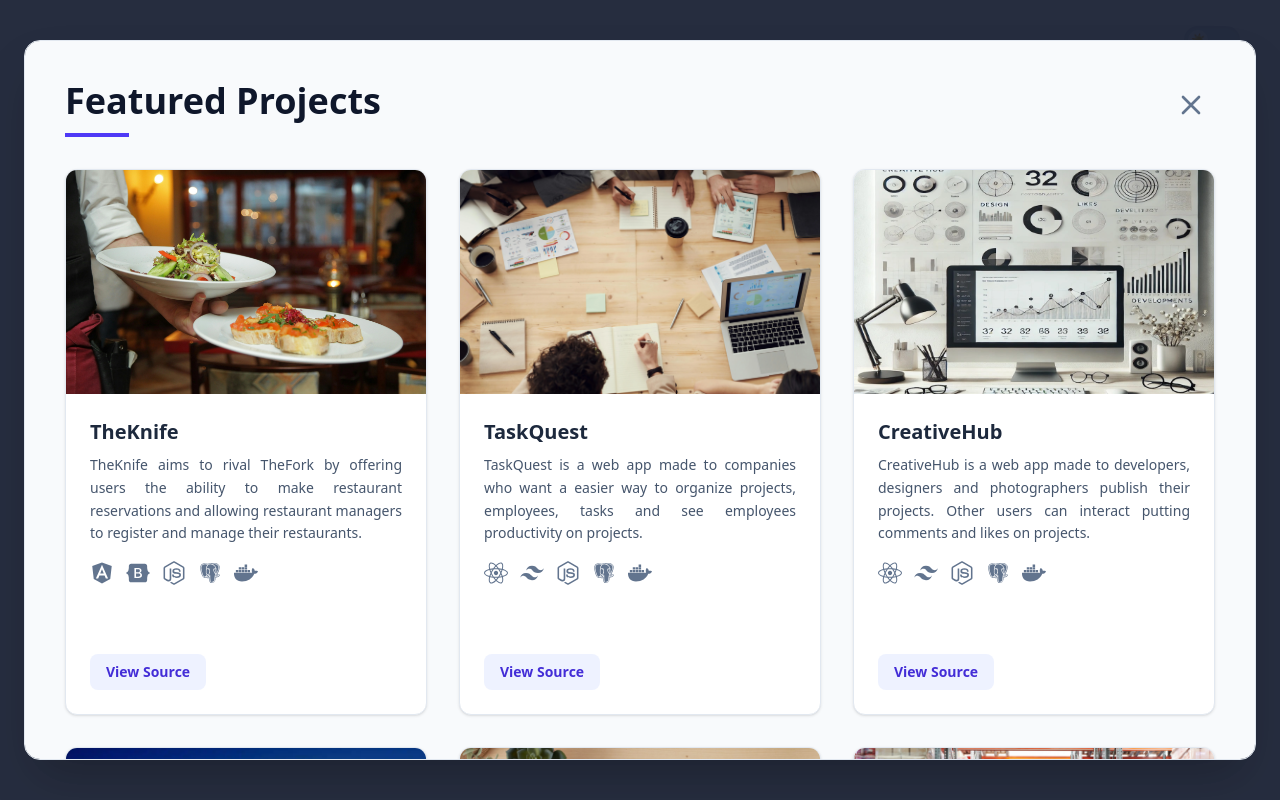
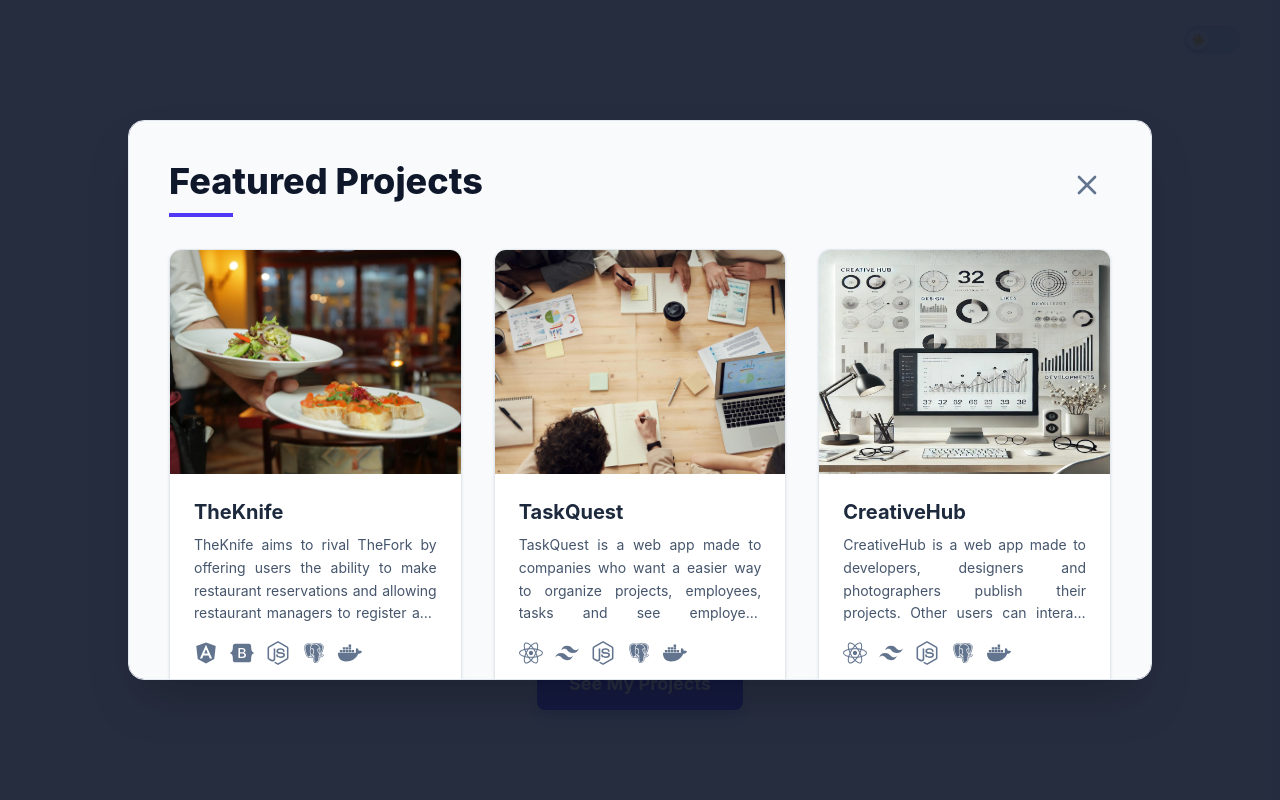
Before and after one commit to ruib07/ruib07.github.io, a React (Vite) app: page / in a window 1280 px wide. Both pictures are taken after a click on the button "See My Projects". Shown: the top 800 px of the page. Built offline with nearby package versions, Linux system fonts and the light colour scheme.

Commit message:
Packages versions updated and dialog width and height reduced.

```diff
--- a/src/components/dialogs/ProjectsDialog.tsx
+++ b/src/components/dialogs/ProjectsDialog.tsx
@@ -76,7 +76,7 @@ export default function ProjectsDialog({
       />
 
       <div
-        className="relative bg-slate-50 dark:bg-gray-900 w-full max-w-7xl max-h-[90vh]
+        className="relative bg-slate-50 dark:bg-gray-900 w-full max-w-5xl max-h-[70vh]
                    overflow-y-auto rounded-2xl shadow-2xl p-6 sm:p-10 scroll-smooth border border-slate-200 dark:border-gray-800"
       >
         <div className="flex justify-between items-start mb-8">
```
Also changed, not shown: package.json (+9 -9 lines), 1 other file (tests, documents, lock files or other folders).
